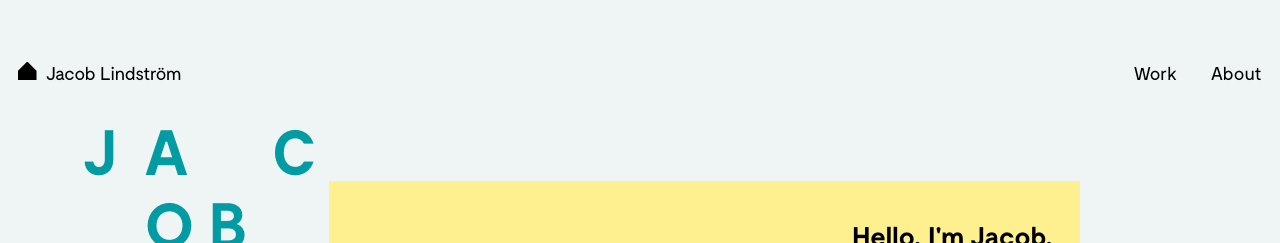
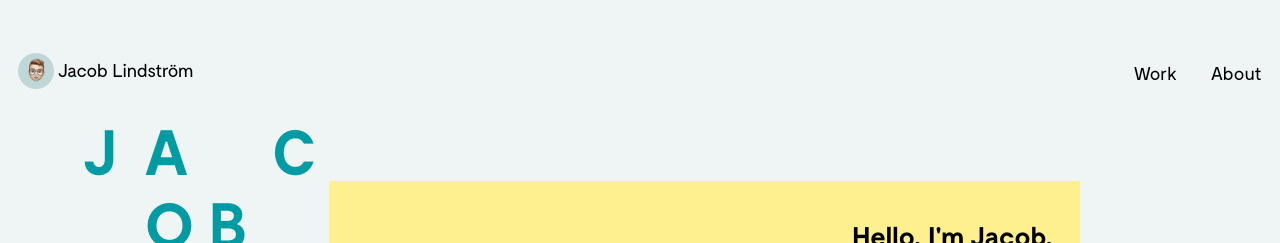
Before and after one commit to jacoblindstrm/jacoblindstrm.github.io, a Jekyll site: the page built from index.html, in a window 1280 px wide. Shown: the top 243 px of the page. Built offline with Jekyll 4.4.1, drawn with Linux system fonts in a browser that asks for light colours; comment, search, counter and statistics services are not loaded.

Commit message:
no message

```diff
--- a/_includes/style.html
+++ b/_includes/style.html
@@ -12,7 +12,7 @@
     }
 
     :root {
-       --font-default: clamp(18px, 1.4vw, 22px);
+        --font-default: clamp(18px, 1.4vw, 22px);
         --font-s: 0.87rem;
         --font-l: 1.4rem;
         --font-line-height: 1.5;
--- a/_sass/about.scss
+++ b/_sass/about.scss
@@ -266,7 +266,7 @@
             align-items: flex-start;
             margin: 0;
             padding: 0 6.75rem;
-            padding-bottom: 38vh;
+            padding-bottom: 10vh;
                 -webkit-clip-path: polygon(0 0, 100% 0, 100% 100%, 0% 100%);
             clip-path: polygon(0 0, 100% 0, 100% 100%, 0% 100%);
             height: 100%;
--- a/_sass/animations.scss
+++ b/_sass/animations.scss
@@ -35,3 +35,18 @@
     opacity: 0;
   }
 }
+
+@keyframes backgroundColorLoop {
+  0% {
+    background-color: var(--coral);
+  }
+  25% {
+    background-color: var(--blue);
+  }
+  50% {
+    background-color: var(--lemon);
+  }
+  75% {
+    background-color: var(--vibrant-green);
+  }
+}
--- a/_sass/nav.scss
+++ b/_sass/nav.scss
@@ -33,16 +33,44 @@ body > header h1 {
         margin: 0;
     }
 
+    @media (max-width: floor($screen-m - 1)) {
+        a {
+            vertical-align: top;
+        }
+
+    }
+
     &::before {
         content: "";
+        background-color: var(--soft-green);
+        background-image: url(../images/header/normal@3x.png);
+        background-image:
+            -webkit-image-set(
+                url(../images/header/normal@2x.png) 2x,
+                url(../images/header/normal@1x.png) 1x,
+                url(../images/header/normal@3x.png) 3x,
+            );
+        background-image:
+            image-set(
+                url(../images/header/normal@1x.webp) 1x,
+                url(../images/header/normal@2x.webp) 2x,
+                url(../images/header/normal@3x.webp) 3x,
+            );
         display: inline-block;
-        margin-right: 0.5rem;
-        height: var(--scale0);
-        width: var(--scale0);
-        background: var(--color-base);
-            -webkit-clip-path: polygon(0 50%, 0 100%, 100% 100%, 100% 50%, 50% 0);
-        clip-path: polygon(0 50%, 0 100%, 100% 100%, 100% 50%, 50% 0);
+        margin-right: var(--spacing-s);
         transition: 0.25s all ease-in-out;
+        width: 2rem;
+        height: 2rem;
+        background-size: 75%;
+        background-position: center;
+        vertical-align: middle;
+        background-repeat: no-repeat;
+        margin-top: -0.2rem;
+        border-radius: 100%;
+    }
+
+    &:hover::before {
+        animation: backgroundColorLoop 2s ease-in-out infinite;
     }
 }
 
```
Also changed, not shown: assets/images/header/404@1x.png (added), assets/images/header/404@1x.webp (added), assets/images/header/404@2x.png (added), assets/images/header/404@2x.webp (added), assets/images/header/404@3x.png (added), assets/images/header/404@3x.webp (added), assets/images/header/404@original.png (added), assets/images/header/normal@1x.png (added), assets/images/header/normal@1x.webp (added), assets/images/header/normal@2x.png (added), assets/images/header/normal@2x.webp (added), assets/images/header/normal@3x.png (added), assets/images/header/normal@3x.webp (added), assets/images/header/normal@original.png (added).
